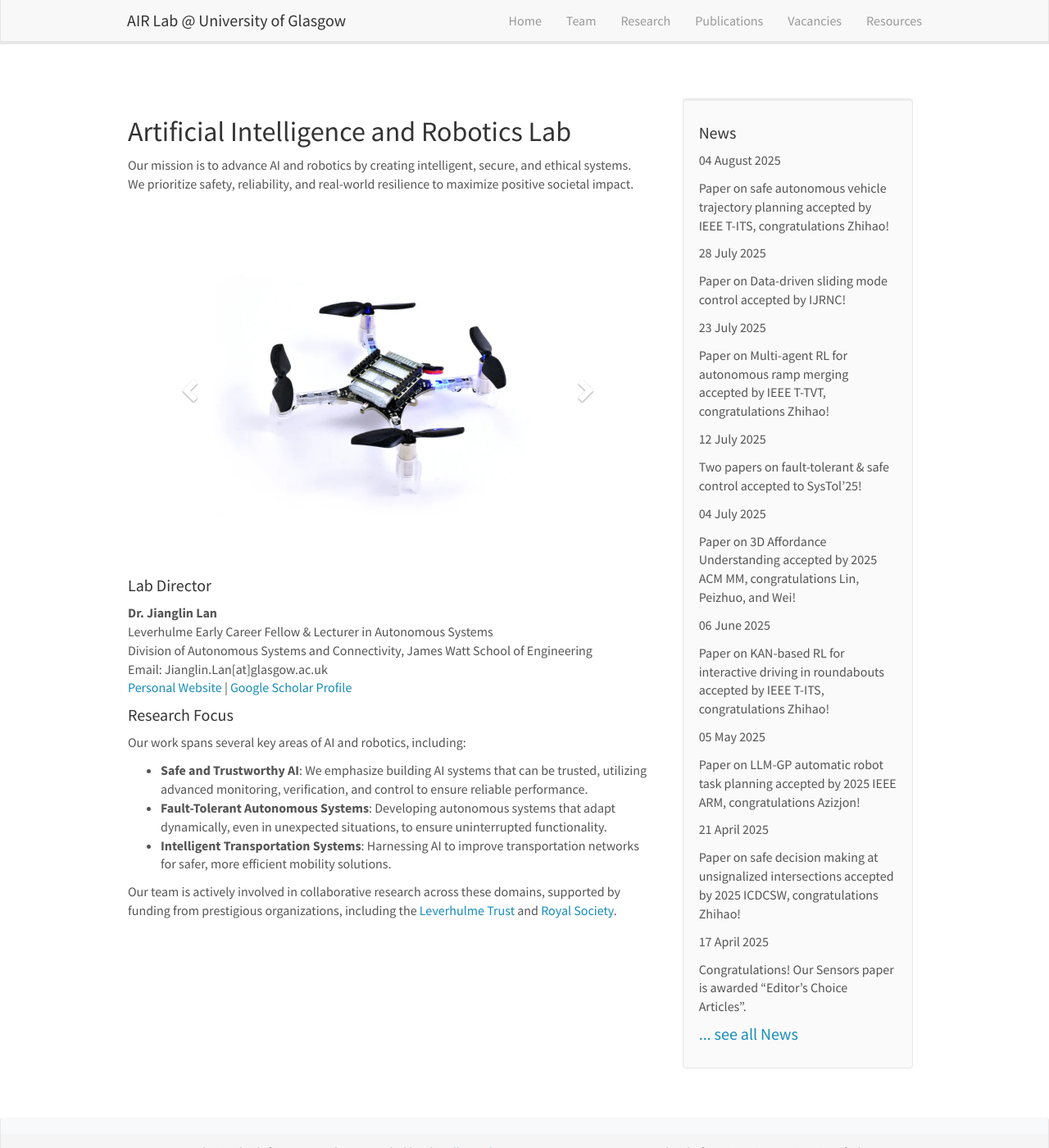
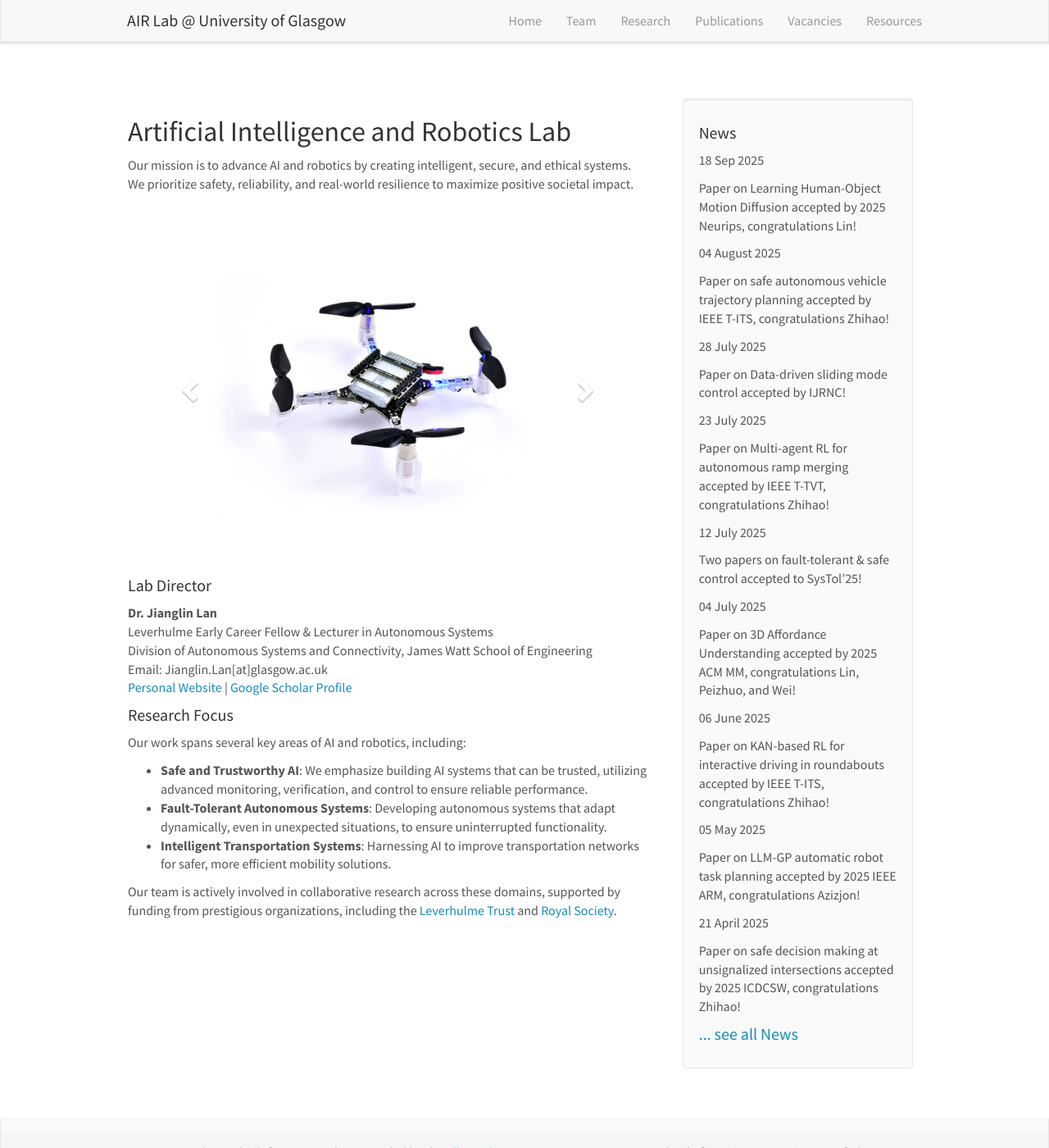
Before and after one commit to AIR-Lan/AIR-Lab, a Jekyll site: the page built from _pages/home.md, in a window 1280 px wide and 1400 px high. Shown: the whole window at 82% size. Built offline with Jekyll 4.4.1, drawn with Linux system fonts in a browser that asks for light colours; nearby versions of some CDN libraries.

Commit message:
Update news.yml

```diff
--- a/_data/news.yml
+++ b/_data/news.yml
@@ -1,3 +1,6 @@
+- date: 18 Sep 2025
+  headline: Paper on Learning Human-Object Motion Diffusion accepted by 2025 Neurips, congratulations Lin!
+
 - date: 04 August 2025
   headline: Paper on safe autonomous vehicle trajectory planning accepted by IEEE T-ITS, congratulations Zhihao!
 
```
